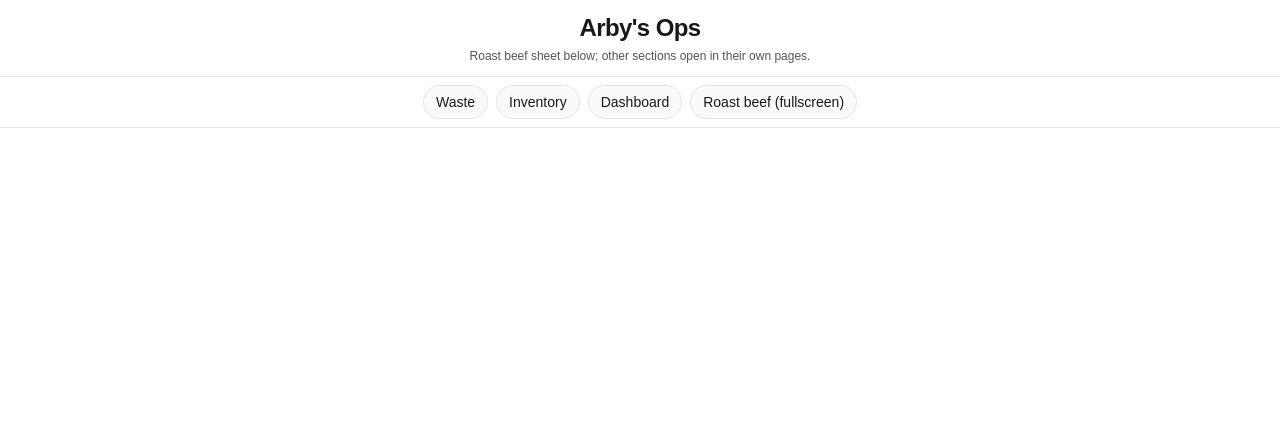
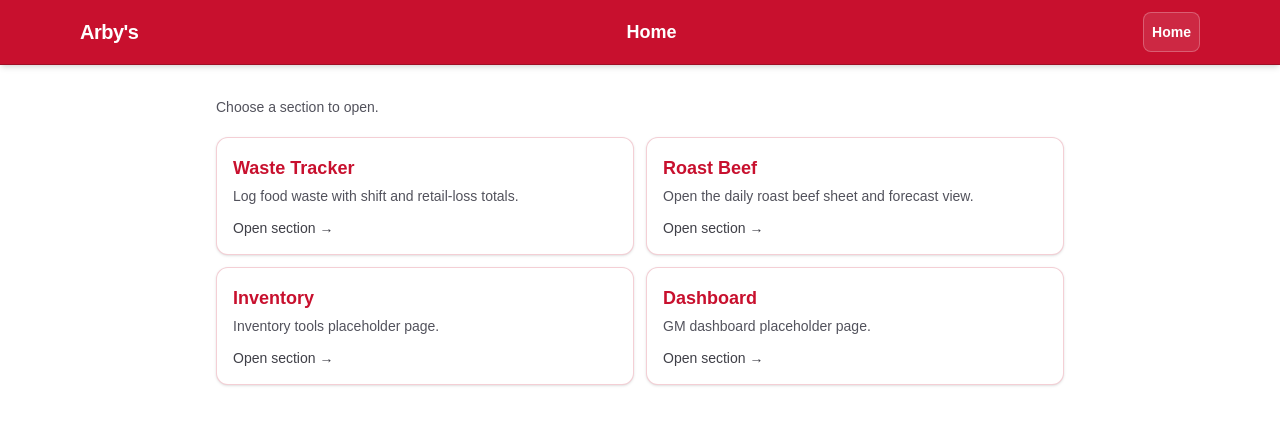
Before and after one commit to wyattrommel-code/Arbys-Hub, a Next.js app: page / in a window 1280 px wide. Shown: the top 424 px of the page. Built offline with nearby package versions, Linux system fonts and the light colour scheme.

Commit message:
header update

```diff
--- a/app/layout.js
+++ b/app/layout.js
@@ -1,5 +1,6 @@
 import { Geist, Geist_Mono } from "next/font/google";
 import "./globals.css";
+import AppHeader from "@/components/AppHeader";
 
 const geistSans = Geist({
   variable: "--font-geist-sans",
@@ -22,7 +23,10 @@ export default function RootLayout({ children }) {
       lang="en"
       className={`${geistSans.variable} ${geistMono.variable} h-full antialiased`}
     >
-      <body className="min-h-full flex flex-col">{children}</body>
+      <body className="min-h-full flex flex-col bg-zinc-50 text-zinc-900 dark:bg-zinc-950 dark:text-zinc-50">
+        <AppHeader />
+        <main className="flex min-h-0 flex-1 flex-col">{children}</main>
+      </body>
     </html>
   );
 }
--- a/app/page.js
+++ b/app/page.js
@@ -1,47 +1,55 @@
 import Link from "next/link";
 
-const nav = [
-  { href: "/waste", label: "Waste" },
-  { href: "/inventory", label: "Inventory" },
-  { href: "/dashboard", label: "Dashboard" },
-  { href: "/roast-beef", label: "Roast beef (fullscreen)" },
+const navCards = [
+  {
+    href: "/waste",
+    title: "Waste Tracker",
+    description: "Log food waste with shift and retail-loss totals.",
+  },
+  {
+    href: "/roast-beef",
+    title: "Roast Beef",
+    description: "Open the daily roast beef sheet and forecast view.",
+  },
+  {
+    href: "/inventory",
+    title: "Inventory",
+    description: "Inventory tools placeholder page.",
+  },
+  {
+    href: "/dashboard",
+    title: "Dashboard",
+    description: "GM dashboard placeholder page.",
+  },
 ];
 
 export default function Home() {
   return (
-    <div className="flex min-h-full flex-1 flex-col bg-zinc-50 dark:bg-zinc-950">
-      <header className="border-b border-zinc-200 bg-white px-4 py-3 dark:border-zinc-800 dark:bg-zinc-900">
-        <h1 className="text-center text-xl font-semibold tracking-tight text-zinc-900 sm:text-2xl dark:text-zinc-50">
-          Arby&apos;s Ops
-        </h1>
-        <p className="mt-1 text-center text-xs text-zinc-600 dark:text-zinc-400">
-          Roast beef sheet below; other sections open in their own pages.
-        </p>
-      </header>
+    <section className="mx-auto flex w-full max-w-4xl flex-1 flex-col px-4 py-6 sm:px-6 sm:py-8">
+      <p className="mb-5 text-sm text-zinc-600 dark:text-zinc-400">
+        Choose a section to open.
+      </p>
 
       <nav
-        className="flex flex-wrap items-center justify-center gap-2 border-b border-zinc-200 bg-white px-3 py-2 dark:border-zinc-800 dark:bg-zinc-900"
-        aria-label="Other sections"
+        className="grid gap-3 sm:grid-cols-2"
+        aria-label="Operations sections"
       >
-        {nav.map(({ href, label }) => (
+        {navCards.map(({ href, title, description }) => (
           <Link
             key={href}
             href={href}
-            className="rounded-full border border-zinc-200 bg-zinc-50 px-3 py-1.5 text-xs font-medium text-zinc-900 transition-colors hover:bg-zinc-100 dark:border-zinc-600 dark:bg-zinc-800 dark:text-zinc-50 dark:hover:bg-zinc-700 sm:text-sm"
+            className="group rounded-xl border border-[#C8102E]/20 bg-white p-4 shadow-sm transition hover:border-[#C8102E] hover:shadow-md active:translate-y-px dark:bg-zinc-900"
           >
-            {label}
+            <p className="text-lg font-semibold text-[#C8102E]">{title}</p>
+            <p className="mt-1 text-sm text-zinc-600 dark:text-zinc-400">
+              {description}
+            </p>
+            <p className="mt-3 text-sm font-medium text-zinc-700 group-hover:text-[#C8102E] dark:text-zinc-300">
+              Open section →
+            </p>
           </Link>
         ))}
       </nav>
-
-      <main className="flex min-h-[min(100dvh,900px)] flex-1 flex-col">
-        <h2 className="sr-only">Roast beef daily sheet</h2>
-        <iframe
-          title="Roast beef daily sheet"
-          src="/roast-beef/embed"
-          className="min-h-0 w-full flex-1 border-0"
-        />
-      </main>
-    </div>
+    </section>
   );
 }
--- a/app/roast-beef/page.js
+++ b/app/roast-beef/page.js
@@ -5,7 +5,7 @@ export const metadata = {
 
 export default function RoastBeefPage() {
   return (
-    <div className="flex h-[100dvh] flex-col bg-zinc-100 dark:bg-zinc-950">
+    <div className="flex min-h-0 flex-1 flex-col bg-zinc-100 dark:bg-zinc-950">
       <iframe
         title="Roast beef daily sheet"
         src="/roast-beef/embed"
--- /dev/null
+++ b/app/roast/page.js
@@ -0,0 +1,5 @@
+import { redirect } from "next/navigation";
+
+export default function RoastAliasPage() {
+  redirect("/roast-beef");
+}
--- a/app/waste/page.js
+++ b/app/waste/page.js
@@ -1,6 +1,5 @@
 "use client";
 
-import Link from "next/link";
 import { useCallback, useEffect, useMemo, useState } from "react";
 import { getSupabase } from "@/lib/supabase";
 
@@ -314,22 +313,7 @@ export default function WastePage() {
 
   if (confirmation) {
     return (
-      <div className="flex min-h-full flex-1 flex-col bg-zinc-50 dark:bg-zinc-950">
-        <header className="border-b border-zinc-200 bg-white px-4 py-4 dark:border-zinc-800 dark:bg-zinc-900">
-          <div className="mx-auto flex max-w-md items-center justify-between gap-3">
-            <Link
-              href="/"
-              className="text-sm font-medium text-zinc-600 underline-offset-2 hover:underline dark:text-zinc-400"
-            >
-              Home
-            </Link>
-            <h1 className="text-lg font-semibold text-zinc-900 dark:text-zinc-50">
-              Waste logged
-            </h1>
-            <span className="w-10" aria-hidden />
-          </div>
-        </header>
-        <main className="mx-auto flex w-full max-w-md flex-1 flex-col gap-6 px-4 py-8">
+      <div className="mx-auto flex w-full max-w-md flex-1 flex-col gap-6 px-4 py-8">
           <div className="rounded-xl border border-zinc-200 bg-white p-5 shadow-sm dark:border-zinc-800 dark:bg-zinc-900">
             <p className="text-sm font-medium text-emerald-700 dark:text-emerald-400">
               Submission recorded
@@ -376,32 +360,15 @@ export default function WastePage() {
               Submit Another
             </button>
           </div>
-        </main>
       </div>
     );
   }
 
   return (
-    <div className="flex min-h-full flex-1 flex-col bg-zinc-50 dark:bg-zinc-950">
-      <header className="border-b border-zinc-200 bg-white px-4 py-4 dark:border-zinc-800 dark:bg-zinc-900">
-        <div className="mx-auto flex max-w-md items-center justify-between gap-3">
-          <Link
-            href="/"
-            className="text-sm font-medium text-zinc-600 underline-offset-2 hover:underline dark:text-zinc-400"
-          >
-            Home
-          </Link>
-          <h1 className="text-lg font-semibold text-zinc-900 dark:text-zinc-50">
-            Waste
-          </h1>
-          <span className="w-10" aria-hidden />
-        </div>
-      </header>
-
-      <form
-        onSubmit={handleSubmit}
-        className="mx-auto flex w-full max-w-md flex-1 flex-col"
-      >
+    <form
+      onSubmit={handleSubmit}
+      className="mx-auto flex w-full max-w-md flex-1 flex-col"
+    >
         <div className="flex-1 space-y-6 px-4 pb-44 pt-6">
           {loadState.status === "loading" && (
             <div className="rounded-xl border border-zinc-200 bg-white p-5 text-center shadow-sm dark:border-zinc-800 dark:bg-zinc-900">
@@ -666,7 +633,6 @@ export default function WastePage() {
             </button>
           </div>
         </footer>
-      </form>
-    </div>
+    </form>
   );
 }
--- /dev/null
+++ b/components/AppHeader.js
@@ -0,0 +1,45 @@
+"use client";
+
+import Link from "next/link";
+import { usePathname } from "next/navigation";
+
+const PAGE_TITLES = {
+  "/": "Home",
+  "/waste": "Waste Tracker",
+  "/inventory": "Inventory",
+  "/dashboard": "Dashboard",
+  "/roast-beef": "Roast Beef",
+  "/roast": "Roast Beef",
+};
+
+function titleForPath(pathname) {
+  if (!pathname) return "Arby's Ops";
+  return PAGE_TITLES[pathname] ?? "Arby's Ops";
+}
+
+export default function AppHeader() {
+  const pathname = usePathname();
+  const title = titleForPath(pathname);
+
+  return (
+    <header className="sticky top-0 z-40 border-b border-[#9e0f25] bg-[#C8102E] text-white shadow-md">
+      <div className="mx-auto flex h-16 w-full max-w-6xl items-center justify-between gap-3 px-3 sm:px-4">
+        <div className="min-w-[80px]">
+          <span className="text-xl font-bold tracking-tight">Arby&apos;s</span>
+        </div>
+
+        <h1 className="truncate px-2 text-center text-base font-semibold sm:text-lg">
+          {title}
+        </h1>
+
+        <Link
+          href="/"
+          aria-label="Go to home page"
+          className="inline-flex min-h-10 min-w-10 items-center justify-center rounded-lg border border-white/25 bg-white/10 px-2 text-sm font-semibold transition-colors hover:bg-white/20"
+        >
+          Home
+        </Link>
+      </div>
+    </header>
+  );
+}
--- a/lib/roast-beef-sheet-template.html
+++ b/lib/roast-beef-sheet-template.html
@@ -593,6 +593,8 @@ const PREV_FALLBACK = {
   total: 3598,
   roasts: 7,
 };
+const OUNCES_PER_ROAST = 160;
+const WHOLESALE_COST_PER_ROAST = 44.41;
 
 let salesByDate = { ...DEFAULT_SALES };
 /** Optional per-daypart forecasts restored from Supabase (overrides hourly rollup). */
@@ -813,10 +815,25 @@ function applyDailyTotalsFromRows(dateStr, rows) {
   }
 }
 
+function ouncesToRoasts(oz) {
+  const n = Number(oz);
+  return Number.isFinite(n) && n > 0 ? n / OUNCES_PER_ROAST : 0;
+}
+
+function ouncesToWholesaleCost(oz) {
+  return ouncesToRoasts(oz) * WHOLESALE_COST_PER_ROAST;
+}
+
+function dailyTotalsWholesaleCost(dt) {
+  if (!dt) return 0;
+  return ouncesToWholesaleCost(dt.am) + ouncesToWholesaleCost(dt.pm);
+}
+
 function totalForecastSalesForTemperingDay(sheetDateStr) {
   const dt = dailyTotalsSales[sheetDateStr];
-  if (dt && dt.am + dt.pm > 0) {
-    return dt.am + dt.pm;
+  const wholesale = dailyTotalsWholesaleCost(dt);
+  if (wholesale > 0) {
+    return wholesale;
   }
   const basis = toDateStr(addDays(new Date(sheetDateStr + 'T12:00:00'), -7));
   return dayTotal(basis);
@@ -828,12 +845,13 @@ function totalCookedSumPriorWeek(priorDateStr) {
   return DAYPARTS.reduce((s, _, i) => s + st.rows[i].cooked, 0);
 }
 
-/** Blended $/roast for tempering: (daily_totals am+pm) ÷ sum(cooked), else avg of locked AM/PM. */
+/** Blended $/roast for tempering: daily_totals ounces -> roasts -> wholesale $ before dividing by sum(cooked). */
 function blendedDollarPerRoastForTemper(priorDateStr, ratesFallback) {
   const dt = dailyTotalsSales[priorDateStr];
   const ckSum = totalCookedSumPriorWeek(priorDateStr);
-  if (dt && ckSum > 0) {
-    return (dt.am + dt.pm) / ckSum;
+  const wholesale = dailyTotalsWholesaleCost(dt);
+  if (wholesale > 0 && ckSum > 0) {
+    return wholesale / ckSum;
   }
   return (ratesFallback.am + ratesFallback.pm) / 2;
 }
@@ -884,8 +902,10 @@ function deriveLockedRatesFromPriorWeek(priorDateStr) {
   let fPm = fcPrior[2] + fcPrior[3];
   const dtot = dailyTotalsSales[priorDateStr];
   if (dtot) {
-    fAm = dtot.am;
-    fPm = dtot.pm;
+    const amCost = ouncesToWholesaleCost(dtot.am);
+    const pmCost = ouncesToWholesaleCost(dtot.pm);
+    if (amCost > 0) fAm = amCost;
+    if (pmCost > 0) fPm = pmCost;
   }
 
   const act = DAYPARTS.map((_, i) => {
@@ -1511,7 +1531,7 @@ function buildSheetCard(idx, day, dateStr) {
       <div class="temper-breakdown" id="t-breakdown-${idx}"></div>
       <div class="temper-grid">
         <div class="temper-box">
-          <div class="temper-box-label">4-day projected sales (combined)</div>
+          <div class="temper-box-label">4-day projected dollars (combined)</div>
           <div class="temper-box-val" id="t-proj-${idx}">$0</div>
         </div>
         <div class="temper-box">
@@ -1541,7 +1561,7 @@ function buildSheetCard(idx, day, dateStr) {
       · Needs = forecast ÷ locked AM or PM $/roast (ceil).<br>
       · Used = (previous on hand + previous cooked) − current on hand; first drop shows —.<br>
       · Suggested = max(0, needs − on hand).<br>
-      · Tempering: four-day projected sales ÷ average of locked AM &amp; PM rates; roasts to temper = needed − (tempering now + holding + cooking).
+      · Tempering: four-day projected dollars ÷ average of locked AM &amp; PM rates; roasts to temper = needed − (tempering now + holding + cooking).
     </div>
 
     <div class="eod-summary" id="eod-summary-${idx}">
```
